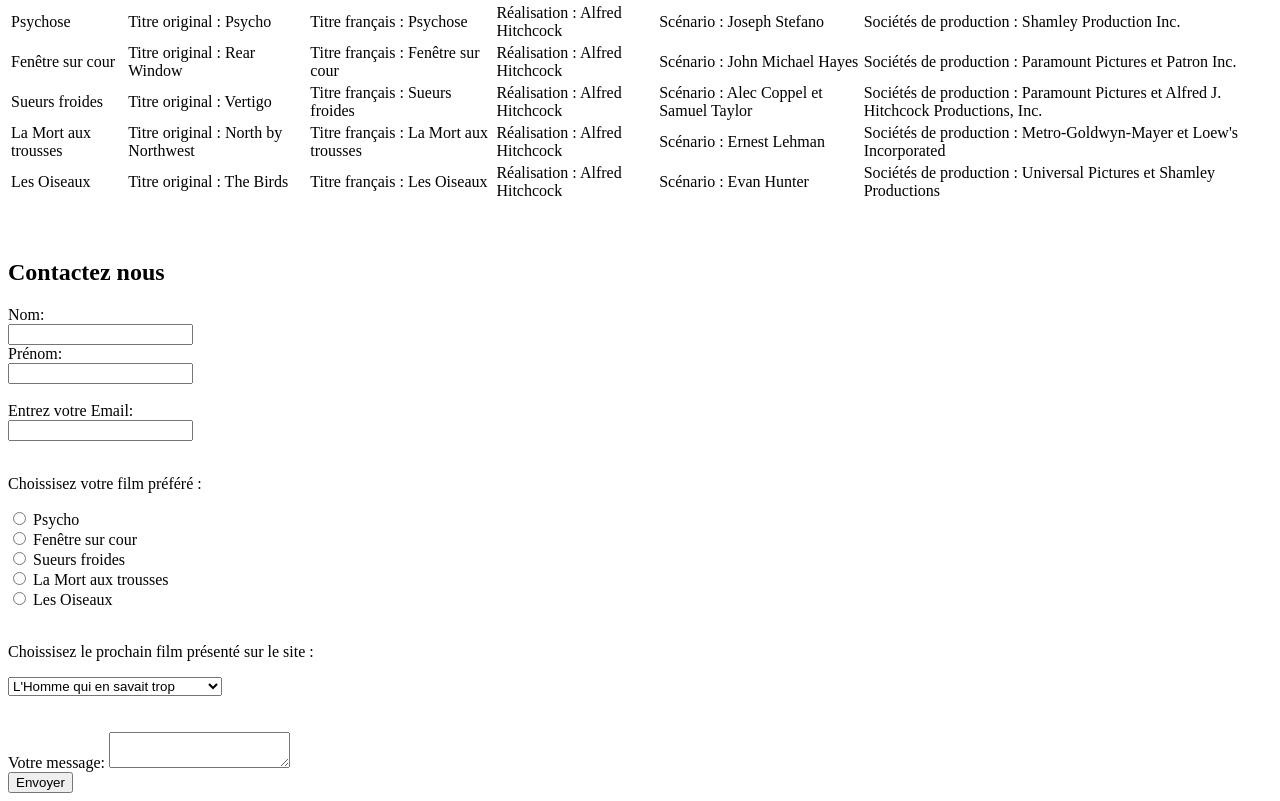
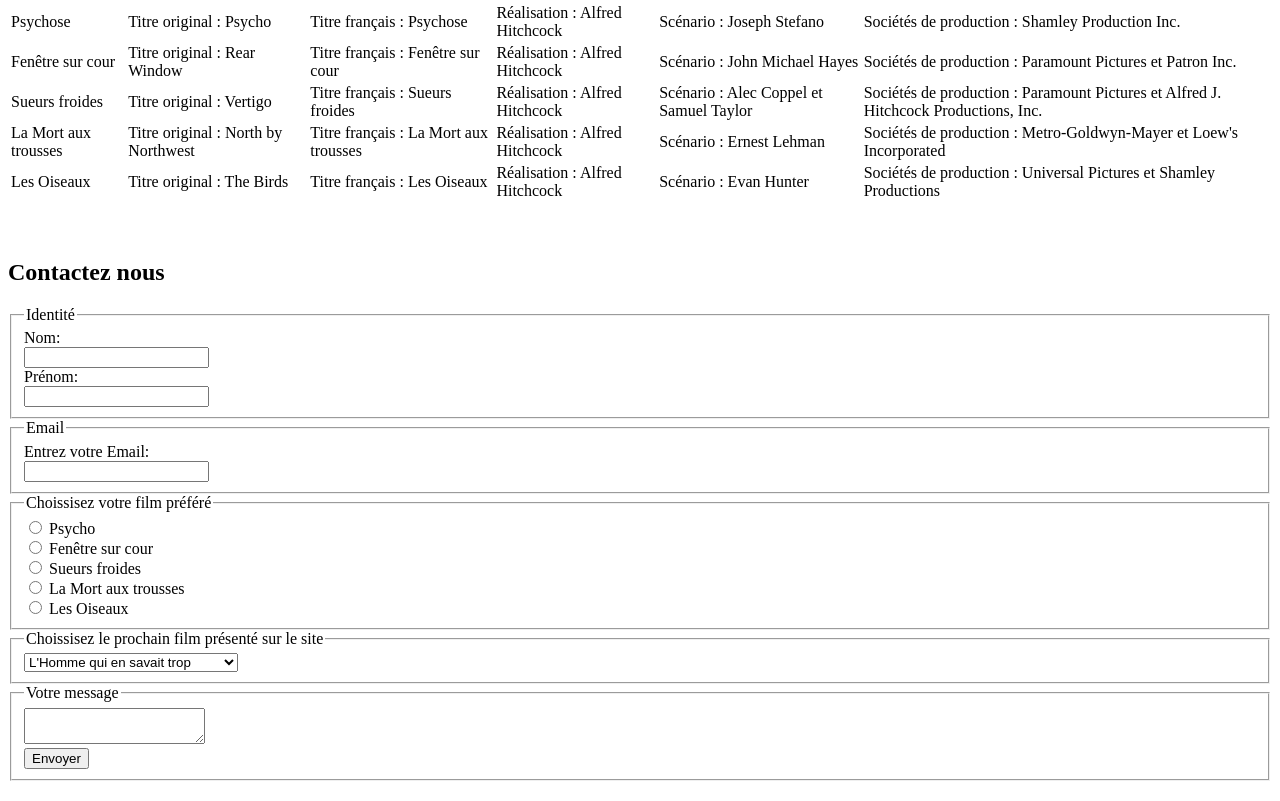
Before and after one commit to Delautlu/exoAlfredHitchcock, a plain HTML site: page index.html in a window 1280 px wide. Shown: the part 3218-4019 px from the top of the page. Drawn offline with Linux system fonts and the light colour scheme.

Commit message:
modif1120

```diff
--- a/index.html
+++ b/index.html
@@ -111,14 +111,21 @@
         </section>
         <section id="contact">
             <h2>Contactez nous</h2>
-                <form action="/action_page.php">
+                <form action="#" method="post">
+                    <fieldset>
+                        <legend>Identité</legend>
                             <label for="fname">Nom:</label><br>
                             <input type="text" id="name" name="name"><br>
                             <label for="lname">Prénom:</label><br>
-                    <input type="text" id="lname" name="lname"><br><br>
+                            <input type="text" id="lname" name="lname"><br>
+                    </fieldset>
+                    <fieldset>
+                            <legend>Email</legend>
                             <label for="fname">Entrez votre Email:</label><br>
-                    <input type="email" id="email" name="Email"><br><br>
-                    <p>Choissisez votre film préféré :</p>
+                            <input type="email" id="email" name="Email"><br>
+                    </fieldset>
+                    <fieldset>
+                        <legend>Choissisez votre film préféré </legend>
                             <input type="radio" id="psycho" name="fav_language">
                             <label for="Psycho">Psycho</label><br>
                             <input type="radio" id="fenetre" name="fav_language">
@@ -128,11 +135,10 @@
                             <input type="radio" id="la Mort" name="fav_language">
                             <label for="lamortaux">La Mort aux trousses</label><br>
                             <input type="radio" id=" les Oiseaux" name="fav_language">
-                    <label for=" Les Oiseaux"> Les Oiseaux</label><br><br>
-                </form>
-        </section>
-        <section>
-                <p>Choissisez le prochain film présenté sur le site :</p>
+                            <label for=" Les Oiseaux"> Les Oiseaux</label>
+                    </fieldset>
+                    <fieldset>
+                        <legend>Choissisez le prochain film présenté sur le site </legend>
                             <select name="filmspres" id="pres">
                                 <option value="homme">L'Homme qui en savait trop</option>
                                 <option value="corde">La Corde</option>
@@ -143,10 +149,14 @@
                                 <option value="le crime">Le crime était presque parfait</option>
                                 <option value="La Main">La Main au collet</option>
                                 <option value="harry">Mais qui a tué Harry ?</option>
-                    </select><br><br><br>
-                    <label for="msg">Votre message:</label>
+                            </select>
+                    </fieldset>
+                    <fieldset>
+                        <legend>Votre message</legend>
                         <textarea id="msg" name="user_message"></textarea><br>
                         <input type="submit" value="Envoyer">
+                    </fieldset>
+                </form>
             </section>
     </main>
 </body>
```
Lines whose indentation alone changed are shown as unchanged.
